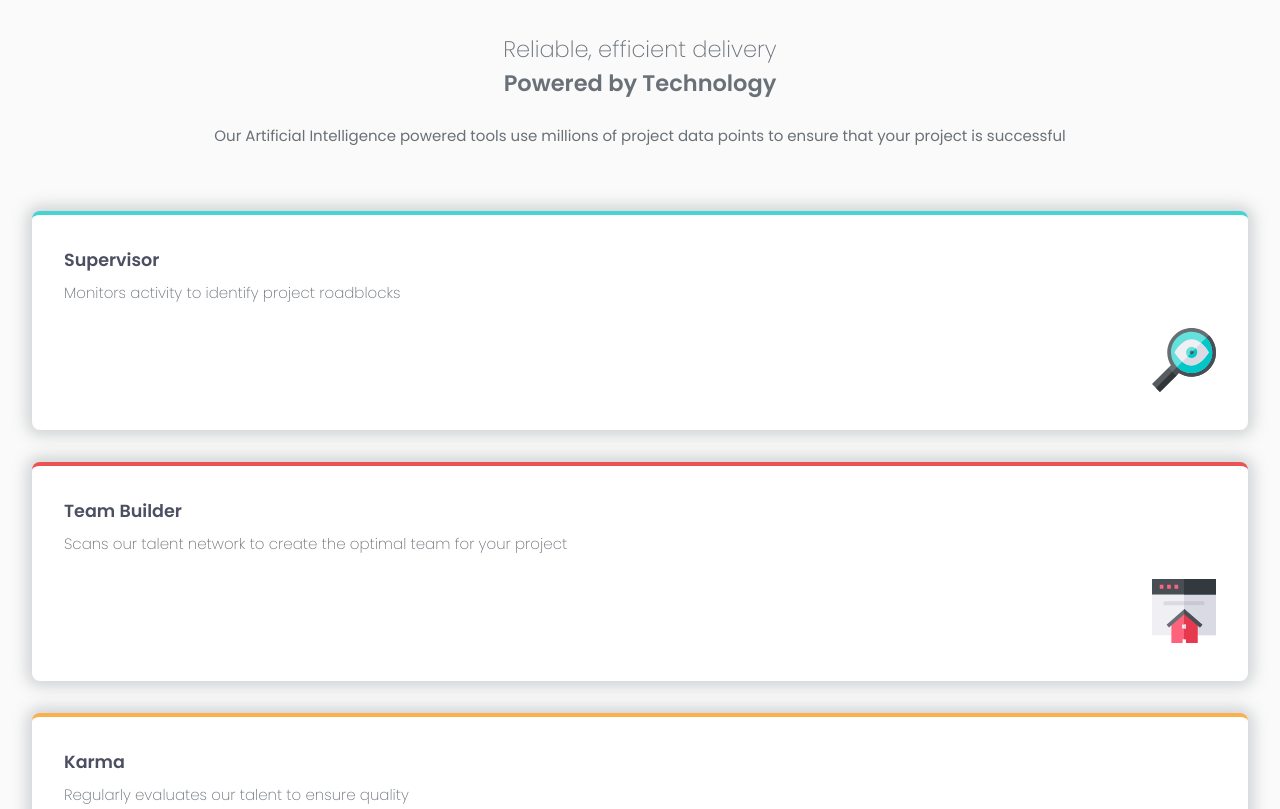
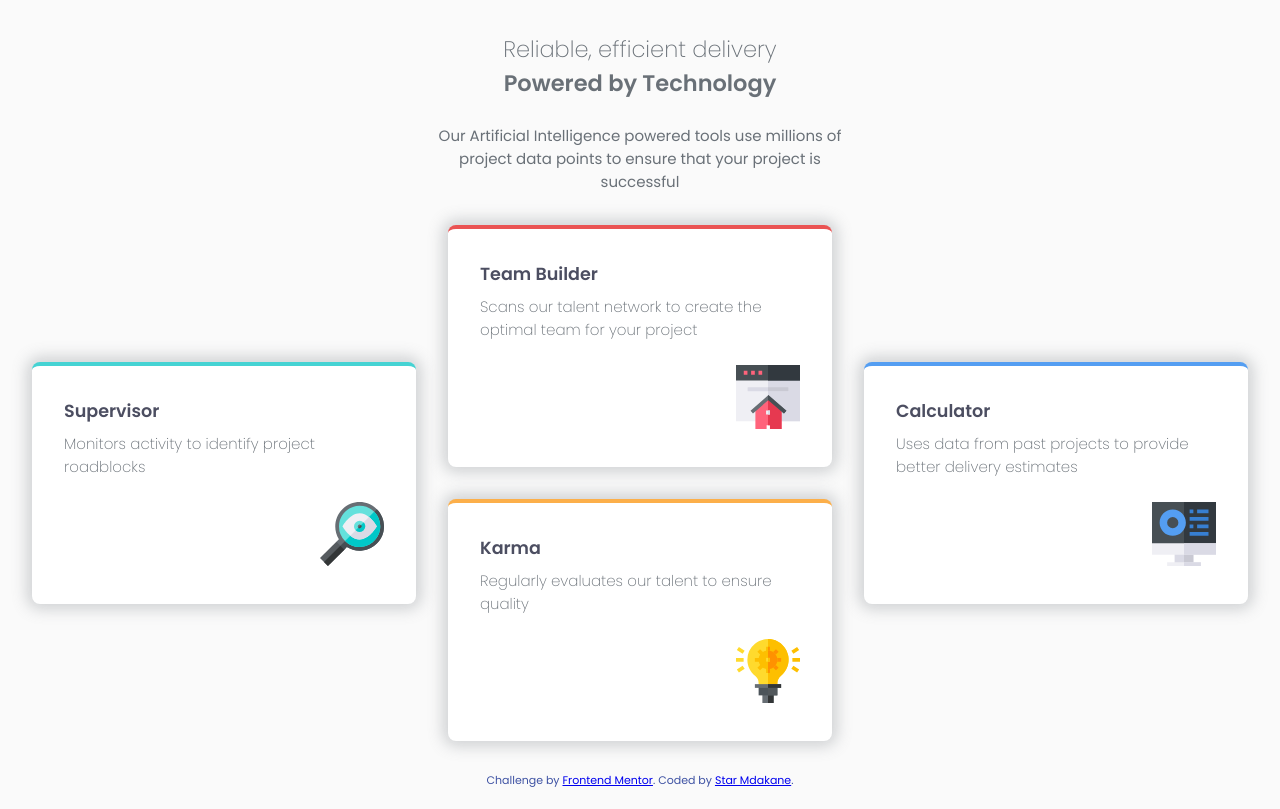
Before and after one commit to Star-Mdakane/Four-Card-Feature-Section, a plain HTML site: page index.html in a window 1280 px wide. Shown: the top 809 px of the page. Drawn offline with Linux system fonts and the light colour scheme; a web font is replaced by a local one.

Commit message:
desktop view

```diff
--- a/index.html
+++ b/index.html
@@ -16,16 +16,18 @@
 <body>
   <div class="container">
     <header>
-      <h2>
+      <div class="header-wrap">
+        <h2 class="first">
           Reliable, efficient delivery
         </h2>
-      <h2>
+        <h2 class="sec">
           Powered by Technology
         </h2>
         <p>
           Our Artificial Intelligence powered tools use millions of project data points
           to ensure that your project is successful
         </p>
+      </div>
     </header>
     <section class="wrapper">
       <div class="left">
--- a/style.css
+++ b/style.css
@@ -41,10 +41,10 @@ header {
     text-align: center;
 }
 
-header > h2:nth-of-type(1) {
+.first {
     font-weight: 200;
 }
-header > h2:nth-of-type(2) {
+.sec {
     font-weight: 600;
     margin-bottom: 1.5rem;
 }
@@ -109,3 +109,39 @@ header > h2:nth-of-type(2) {
     text-align: center;
     color: hsl(228, 45%, 44%);
 }
+
+@media (min-width: 45rem) {
+    .container {
+        gap: 2rem;
+    }
+  header {
+    display: grid;
+    grid-template-columns: 1fr 1fr 1fr;
+  }
+  .header-wrap {
+    grid-column: 2/3;
+  }
+
+
+    /* Wrapper Flex */
+
+  /* .wrapper {
+    display: flex;
+    flex-direction: row;
+    align-items: center;
+  }
+
+  .wrapper > * {
+   flex: 1 0 325px;
+  } */
+
+  /* Wrapper Grid */
+
+
+  .wrapper {
+    display: grid;
+    grid-template-columns: repeat(3, minmax(325px, 1fr));
+    align-items: center;
+  }
+
+}
```
Lines whose indentation alone changed are shown as unchanged.
